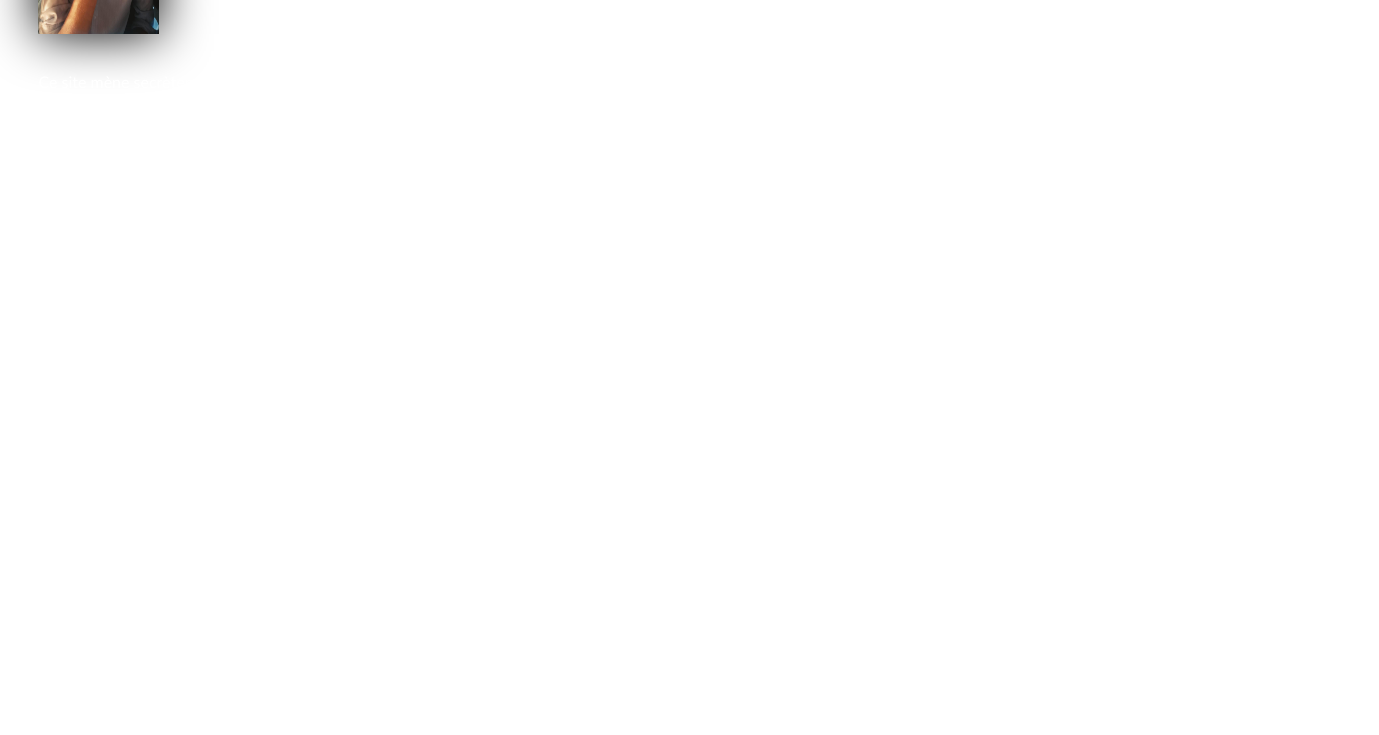
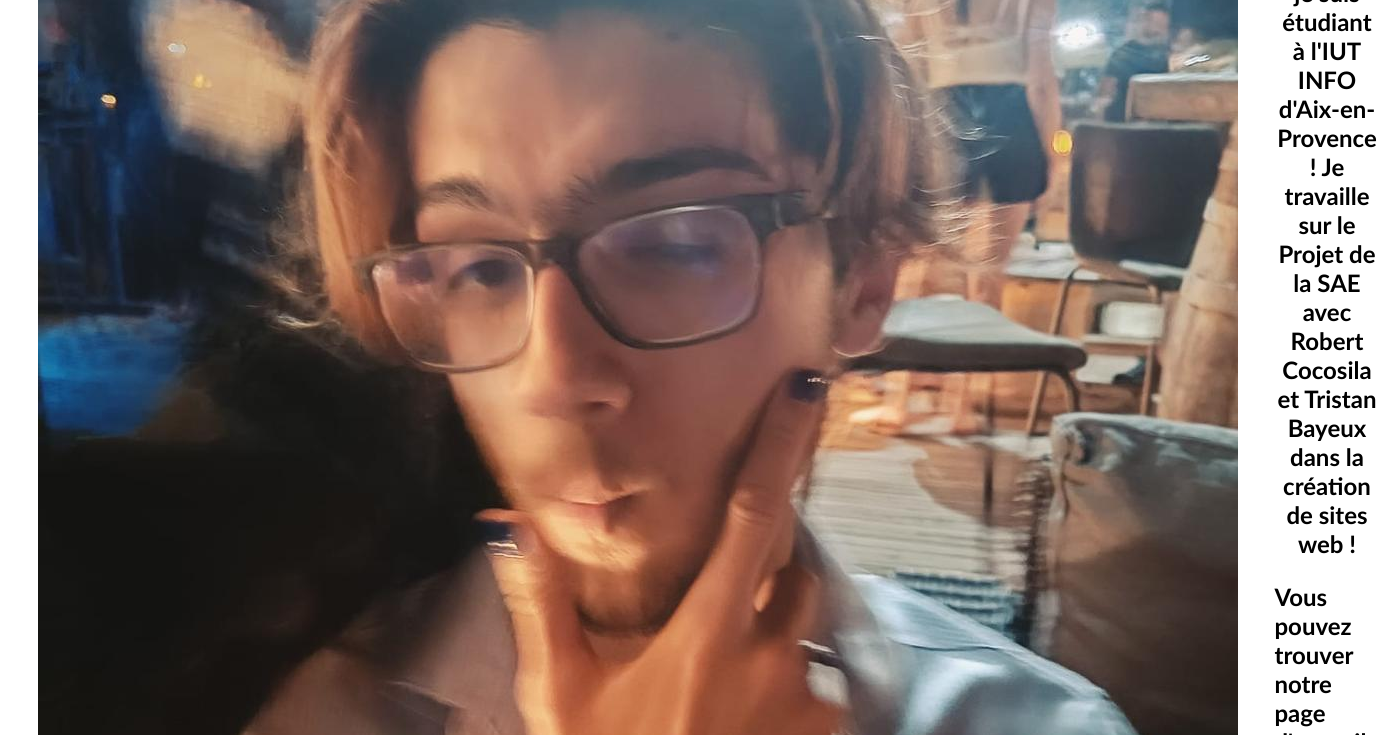
Before and after one commit to Willow84120/Website, a plain HTML site: page HTML/index.html in a window 1280 px wide. Shown: the part 365-1100 px from the top of the page, 1379 px wide, since content can reach past the window. Before the commit the page ends 800 px from the top, so only its background shows below. Drawn offline with Linux system fonts and the light colour scheme.

Commit message:
changement Image

```diff
--- a/CSS/style.css
+++ b/CSS/style.css
@@ -15,17 +15,7 @@ p {
 }
 
 
-img {
-    max-width: 10%;
-    height: auto;
-    box-shadow: 0px 0px 50px;
-    transition: transform 0.2s ease;
-}
 
-.image1:hover {
-    transform: scale(1.03);
-    box-shadow: 0px 0px 50px;
-}
 
 .headbar {
     font-size: 1.55em;
@@ -33,12 +23,14 @@ img {
     text-decoration: none;
     margin: 1%;
     transition: transform 0.2s ease;
+    cursor: pointer;
 }
 
 .headbar:hover {
     transform: scale(1.03);
     color:#ffffff;
     text-decoration: none;
+    cursor: pointer;
 }
 
 header {
@@ -64,6 +56,7 @@ button.changementducssmn {
     font-family: "Gill Sans", "Gill Sans MT", "Trebuchet MS", Arial, Helvetica, sans-serif;
     font-size: medium;
     transition: transform 0.2s ease;
+    cursor: pointer;
 }
 
 button.changementducssmn:hover {
@@ -73,6 +66,7 @@ button.changementducssmn:hover {
     font-family: "Gill Sans", "Gill Sans MT", "Trebuchet MS", Arial, Helvetica, sans-serif;
     font-size: medium;
     transform: scale(1.03);
+    cursor: pointer;
 }
 
 
@@ -104,6 +98,7 @@ section {
     font-size: 1em ;
     color: palevioletred;
     margin: 2%;
+    cursor: pointer;
 }
 
 
--- a/HTML/index.html
+++ b/HTML/index.html
@@ -19,7 +19,6 @@
             </nav>
             <nav class="mid">
                 <button class="changementducssmn"> Mode nuit</button>
-
             </nav>
             <nav class="right">
                     <a href="https://robertcocosila0.github.io/Personal-website-project/" class="headbar">ACCUEIL</a>
@@ -28,7 +27,7 @@
             </nav>
         </header>
         <section class="globale">
-            <img src="../Image/createur du site.jpg"  alt="Image du createur de cette page web" class="image1"/>
+                <img src="../Image/createur du site.jpg"  alt="Image du createur de cette page web" >
             <section class="text">
                 <p>
                     <h2>Enchanté, je m'appelle <strong>William Seiller</strong> et je suis étudiant à l'<strong>IUT INFO d'Aix-en-Provence </strong>! Je travaille sur le Projet de la SAE avec <strong>Robert Cocosila</strong> et <strong>Tristan Bayeux</strong> dans la création de sites web ! </h2>
```
Also changed, not shown: Image/67c18eb614392_chaton_cours_dehors.webp (added).
